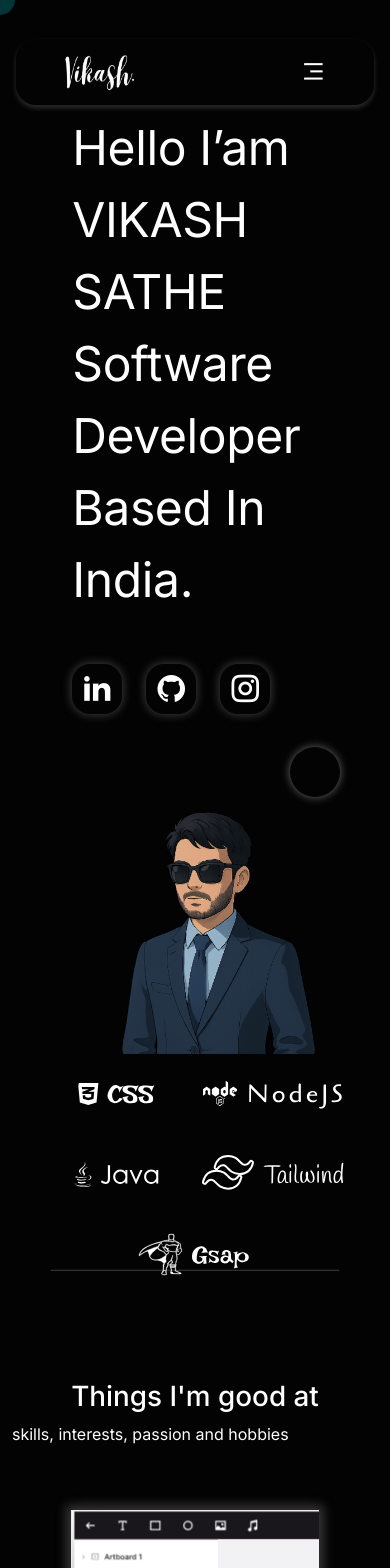
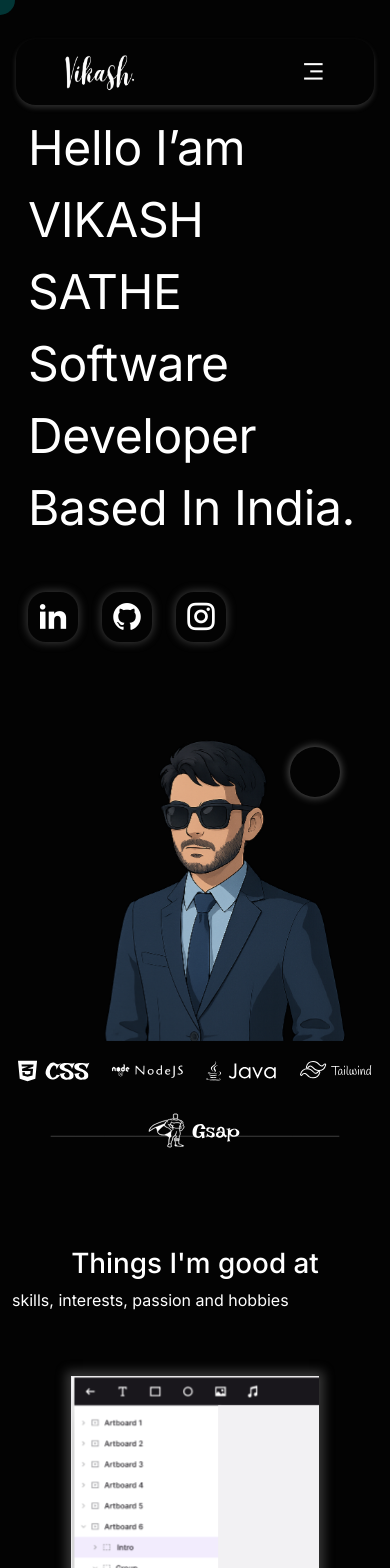
Before and after one commit to vikashsathe/Portfolio, a React (Vite) app: page / in a window 390 px wide. Shown: the top 1568 px of the page. Built offline with nearby package versions, Linux system fonts and the light colour scheme; grey boxes are pictures that could not be loaded; some icons are missing.

Commit message:
flip skill image modification

```diff
--- a/src/landing_page/home/Home.css
+++ b/src/landing_page/home/Home.css
@@ -85,12 +85,17 @@ background: linear-gradient(160deg,rgba(249, 206, 52, 1) 0%, rgba(238, 42, 123,
 
 @media (max-width: 768px) {
   .flipDiv {
-    flex: 1 1 40%;
-    max-width: 40%;
-    height: 60px;
+    flex: 10% 10% 10%;
+    max-width: 30%;
+    height: 40px;
   }
 
+
+}
+@media (max-width: 567px) {
   .flipDiv img {
-    border-radius: 8px;
+   width: 85%;
   }
+
+
 }
--- a/src/landing_page/home/Home.jsx
+++ b/src/landing_page/home/Home.jsx
@@ -249,10 +249,10 @@ const home = () => {
   return (
     <>
 
-      <div className="row d-flex justify-content-center align-items-center px-5"
+      <div className="row d-flex justify-content-center align-items-center px-3 px-md-5"
         style={{ marginTop: "60px" }}
       >
-        <div className="col-md-5 col-11">
+        <div className="col-md-5 col-12">
           <p
             className="heading"
             style={{
```
